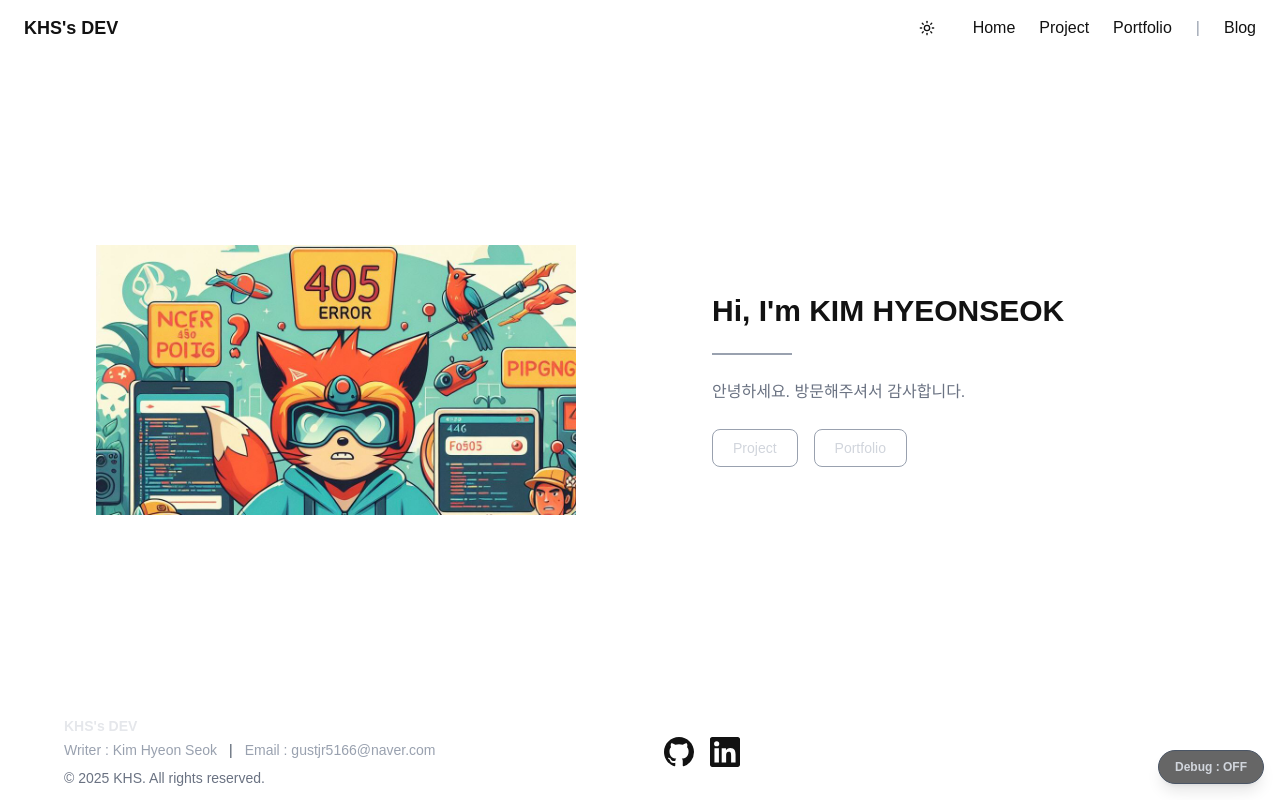
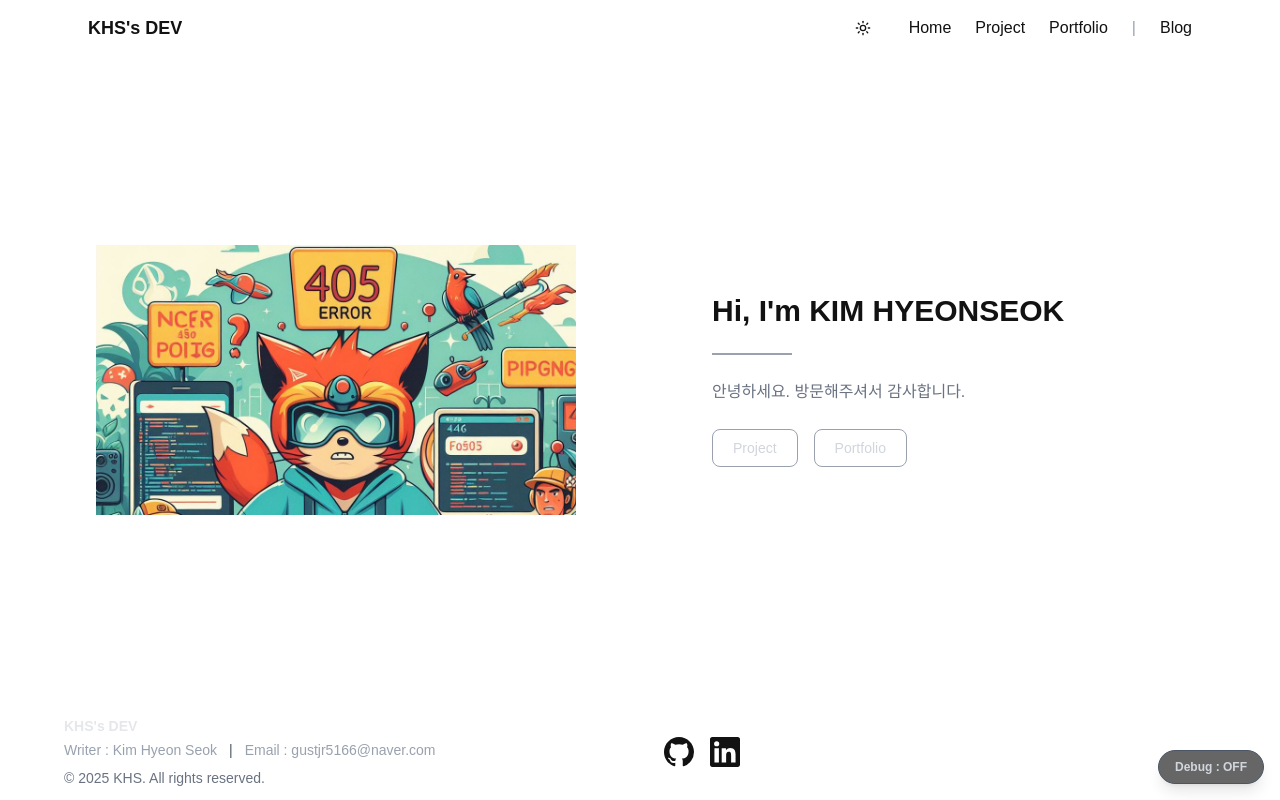
Before and after one commit to hyeonseokKI/home-server, a Next.js app: page / in a window 1280 px wide. Built offline with nearby package versions, Linux system fonts and the light colour scheme.

Commit message:
style: adjust body overflow and navigation spacing for improved layout consistency

```diff
--- a/src/app/components/Nav.tsx
+++ b/src/app/components/Nav.tsx
@@ -19,7 +19,7 @@ export default function Nav() {
   return (
     <>
       <header className="h-14 relative z-50 w-full">
-        <div className="w-full h-full px-4 md:px-6 flex items-center justify-between">
+        <div className="h-full mx-4 md:mx-8 lg:mx-16 px-4 md:px-6 flex items-center justify-between">
 
           {/* Left */}
           <Link href="/" className="font-bold text-lg">
--- a/src/app/layout.tsx
+++ b/src/app/layout.tsx
@@ -33,7 +33,7 @@ export default function RootLayout({
   return (
     <html lang="ko" suppressHydrationWarning>
       <head><DarkThemeHandler /></head>
-      <body className={`${geistSans.variable} ${geistMono.variable} antialiased flex min-h-screen flex-col w-full`}>
+      <body className={`${geistSans.variable} ${geistMono.variable} antialiased flex min-h-screen flex-col w-full overflow-x-hidden`}>
         <ThemeProvider>
           <DebugProvider>
             <Nav />
```
